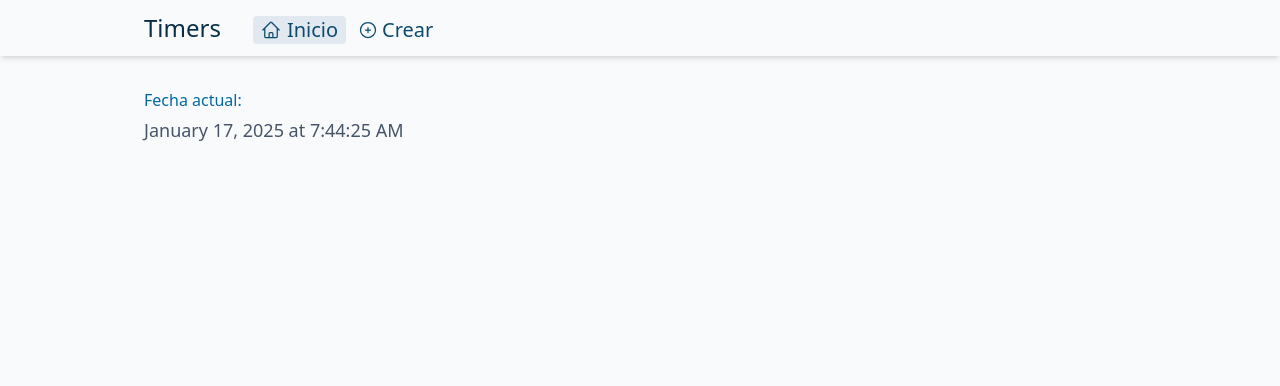
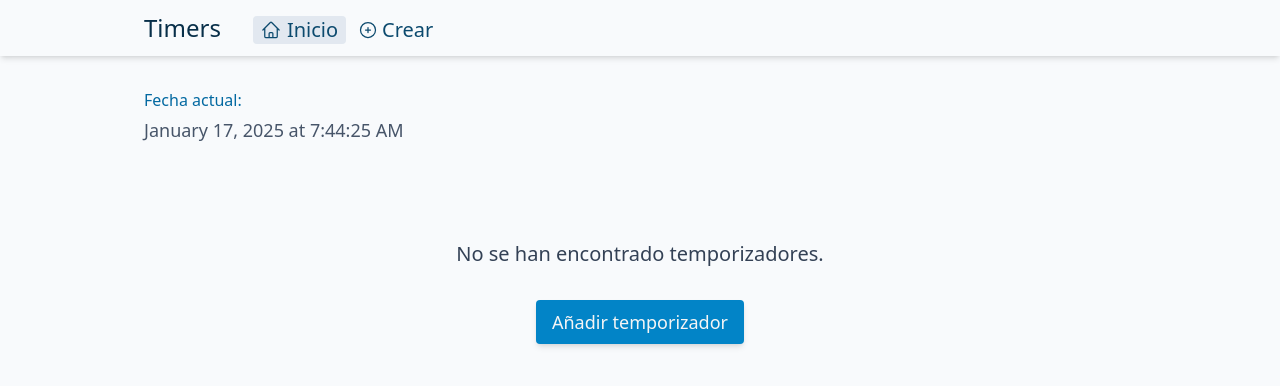
Before and after one commit to franlopezm/countdown, a React (Vite) app: page / in a window 1280 px wide. Shown: the top 386 px of the page. Built offline with nearby package versions, Linux system fonts and the light colour scheme.

Commit message:
feat: Add button create timer when dates is empty

```diff
--- a/src/DateContainer/DateList.tsx
+++ b/src/DateContainer/DateList.tsx
@@ -1,5 +1,6 @@
 import { useDateContext } from '../common/contexts/DateContext'
 import { DateAndTime } from '../services/DateAndTime'
+import LinkButton from '../LinkButton'
 import DateItem from './DateItem'
 
 interface DateListProps {
@@ -8,10 +9,28 @@ interface DateListProps {
 
 const DateList = (props: DateListProps) => {
   const { date } = props
-  const { dates } = useDateContext()
+  const { dates, dateSize } = useDateContext()
 
   return (
     <div className='mt-8 flex flex-wrap justify-start'>
+      {
+        dateSize === 0 ? (
+          <div
+            className='w-full mt-16 text-center'
+          >
+            <p
+              className='mb-8 text-xl text-slate-700'
+            >
+              No se han encontrado temporizadores.
+            </p>
+
+            <LinkButton
+              title='Añadir temporizador'
+              to='/new'
+            />
+          </ div>
+        ) : null
+      }
       {
         dates.map((item, idx) => {
           const { date: dateEnd, isSince } = item
--- /dev/null
+++ b/src/LinkButton/index.tsx
@@ -0,0 +1,36 @@
+import { RouteLink } from "../Router/components"
+
+type size = 'large' | 'medium'
+
+interface LinkButtonProps {
+  title: string
+  to: string
+  size?: size
+}
+
+const getClassnames = ({ size }: { size: size }): string => {
+  if (size === 'medium') return 'px-3 py-1 text-md'
+
+  return 'px-4 py-2 text-lg'
+}
+
+const LinkButton = (props: LinkButtonProps) => {
+  const { to, title, size = 'large' } = props
+
+  const className = getClassnames({ size })
+
+  return (
+    <RouteLink
+      to={to}
+    >
+      <button
+        type="button"
+        className={`rounded shadow-md bg-sky-600 text-neutral-100 hover:bg-sky-700 ${className}`}
+      >
+        {title}
+      </button>
+    </RouteLink>
+  )
+}
+
+export default LinkButton
--- a/src/common/contexts/DateContext/DateContext.ts
+++ b/src/common/contexts/DateContext/DateContext.ts
@@ -9,12 +9,14 @@ export interface DateContextItem {
 
 export interface DateContextValues {
   dates: DateContextItem[]
+  dateSize: number
   addDate: (dateItem: DateContextItem) => void
   removeDate: (position: number) => void
 }
 
 export const DateContext = createContext<DateContextValues>({
   dates: [],
+  dateSize: 0,
   addDate: () => { },
   removeDate: () => { }
 })
--- a/src/common/contexts/DateContext/DateProvider.tsx
+++ b/src/common/contexts/DateContext/DateProvider.tsx
@@ -50,6 +50,7 @@ export const DateProvider = ({ children }: { children: ReactNode }) => {
     <DateContext.Provider
       value={{
         dates,
+        dateSize: dates.length,
         addDate,
         removeDate
       }}
--- a/src/common/contexts/DateContext/useDateContext.ts
+++ b/src/common/contexts/DateContext/useDateContext.ts
@@ -3,7 +3,7 @@ import { useContext } from "react"
 import { DateContext } from "./DateContext"
 
 export const useDateContext = () => {
-  const { dates, addDate, removeDate } = useContext(DateContext)
+  const { dates, dateSize, addDate, removeDate } = useContext(DateContext)
 
-  return { dates, addDate, removeDate }
+  return { dates, dateSize, addDate, removeDate }
 }
```
